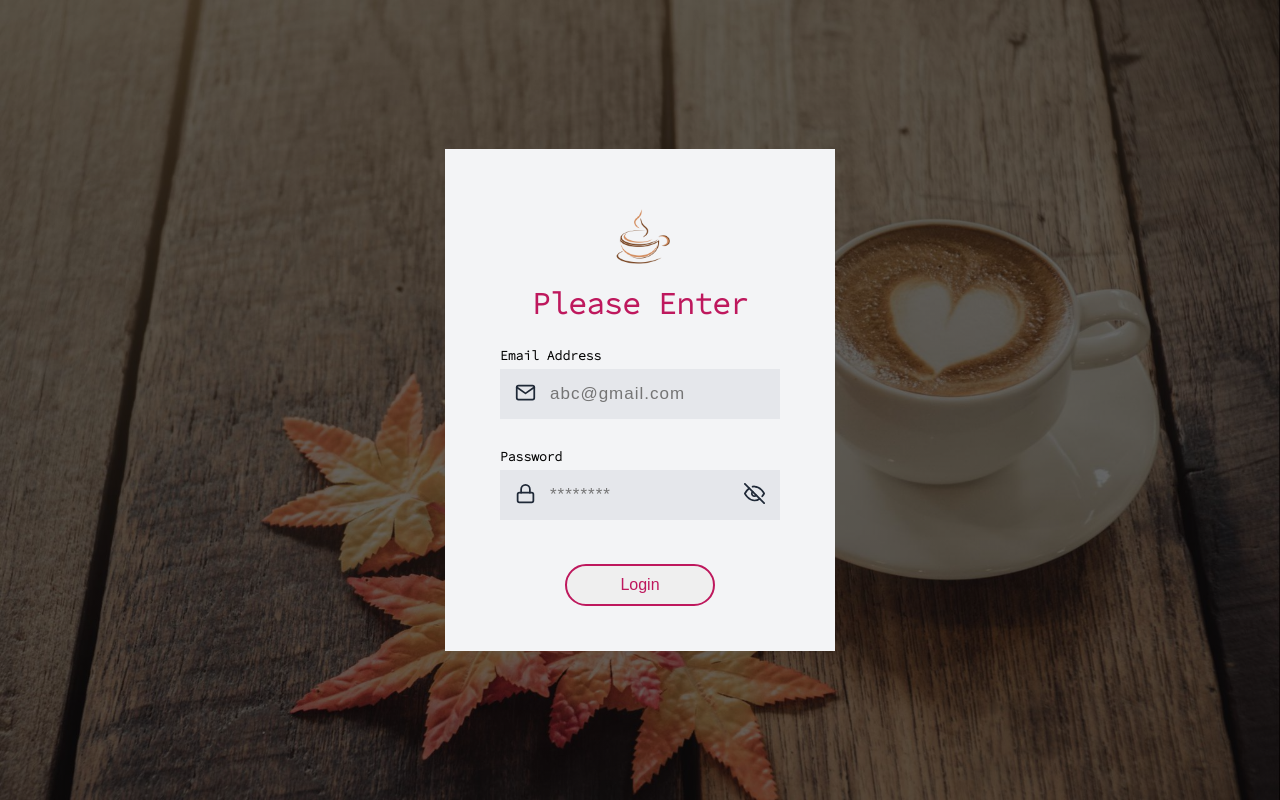
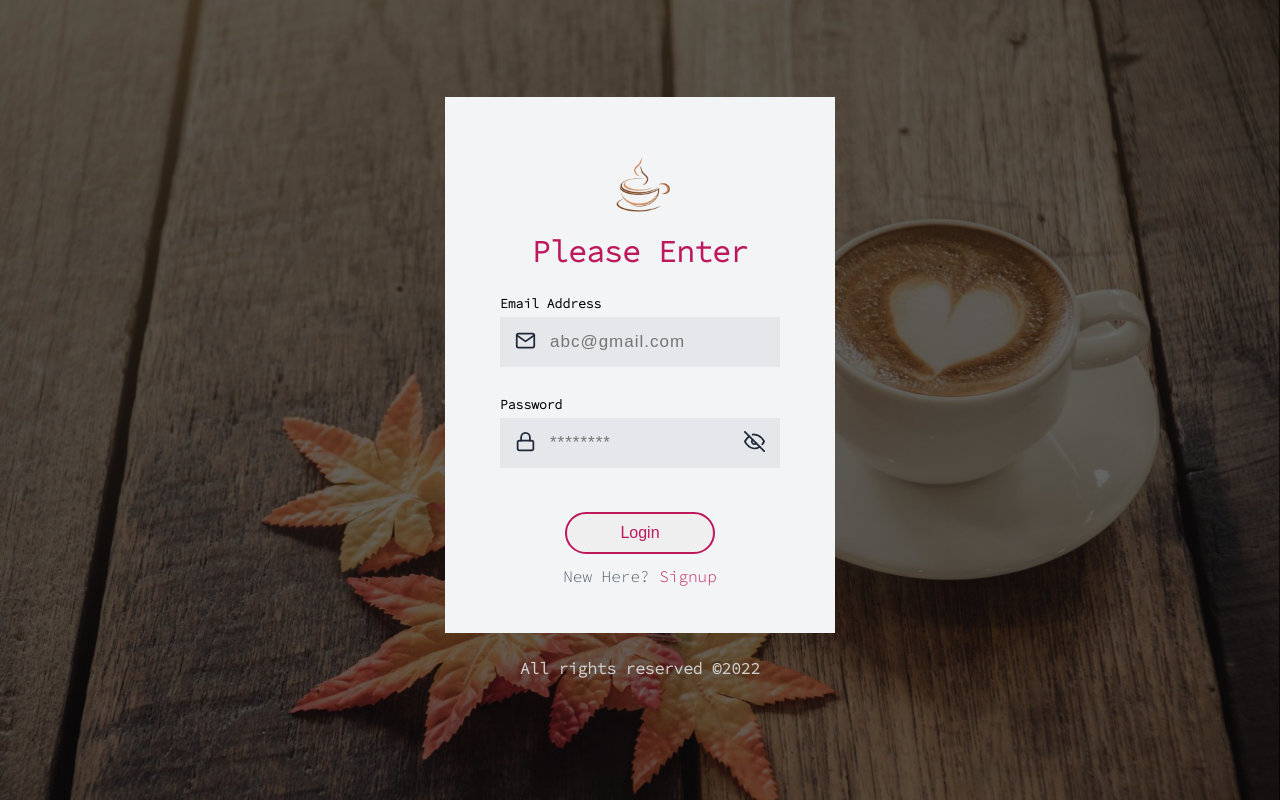
Before and after one commit to stocke777/StyledLoginReactjs, a React (Create React App) app: page / in a window 1280 px wide. Built offline with nearby package versions, Linux system fonts and the light colour scheme.

Commit message:
added copyright and signup

```diff
--- a/src/components/Formlib.jsx
+++ b/src/components/Formlib.jsx
@@ -16,12 +16,14 @@ export const TextInput = ({icon, ...props}) =>{
         <div style={{position: 'relative'}}>
             <StyledLabel htmlFor = {props.name}>{props.label}</StyledLabel>
             {props.type !== "password" && <StyledTextInput
+                invalid={meta.touched && meta.error}
                 {...field}
                 {...props}
             />}
 
             {props.type === "password" &&
                 <StyledTextInput
+                    invalid={meta.touched && meta.error}
                     {...field}
                     {...props}
                     type = {show?"text": "password"}
--- a/src/components/Styles.js
+++ b/src/components/Styles.js
@@ -13,7 +13,8 @@ export const colors = {
     dark1: "#1F2937",
     dark2: "#4B5563",
     dark3: "#9CA3AF",
-    red: "#DC2626"
+    red: "#DC2626",
+    dark4: "#cecfd1"
 }
 
 export const StyledContainer = styled.div`
@@ -65,6 +66,7 @@ export const StyledButton = styled(Link)`
     text-decoration: none;
     text-align: center;
     transition: ease-in-out 0.3s;
+    outline: 0;
 
     &:hover{
         background-color: ${colors.primary};
@@ -127,6 +129,7 @@ border-radius: 25px;
 color: ${colors.theme};
 text-align: center;
 transition: ease-in-out 0.3s;
+outline: 0;
 
 &:hover{
     background-color: ${colors.theme};
@@ -153,6 +156,18 @@ export const ExtraText = styled.p`
     margin-top: 10px;
 `
 
+export const TextLink = styled(Link)`
+    text-decoration: none;
+    color: ${colors.theme};
+    transition: ease-in-out 0.3s;
+
+    &:hover{
+        text-decoration: underline;
+        letter-spacing: 2px;
+        font-weight: bold;
+    }
+`
+
 
 // Icons
 
@@ -164,3 +179,12 @@ export const StyledIcon = styled.p`
     ${(props) => props.right && `right: 15px;`}
     ${(props) => !props.right && `left: 15px;`}
 `
+// copyright
+export const CopyrightText = styled.p`
+    padding: 5px;
+    margin: 20px;
+    text-align: center;
+    color: ${colors.dark4};
+    font-weight: bolder;
+
+`
--- a/src/pages/Login.jsx
+++ b/src/pages/Login.jsx
@@ -7,7 +7,10 @@ import {
     StylesTitle,
     Avatar,
     colors,
-    ButtonGroup
+    ButtonGroup,
+    TextLink,
+    ExtraText,
+    CopyrightText
 } from './../components/Styles'
 
 import * as  Yup from 'yup';
@@ -68,8 +71,13 @@ const Login = () =>{
                         </Form>
                     )}
                 </Formik>
-
+                <ExtraText>
+                    New Here? <TextLink to='/signup' >Signup</TextLink>
+                </ExtraText>
             </StyledFormArea>
+            <CopyrightText>
+                All rights reserved &copy;2022
+            </CopyrightText>
         </div>
     )
 }
```
